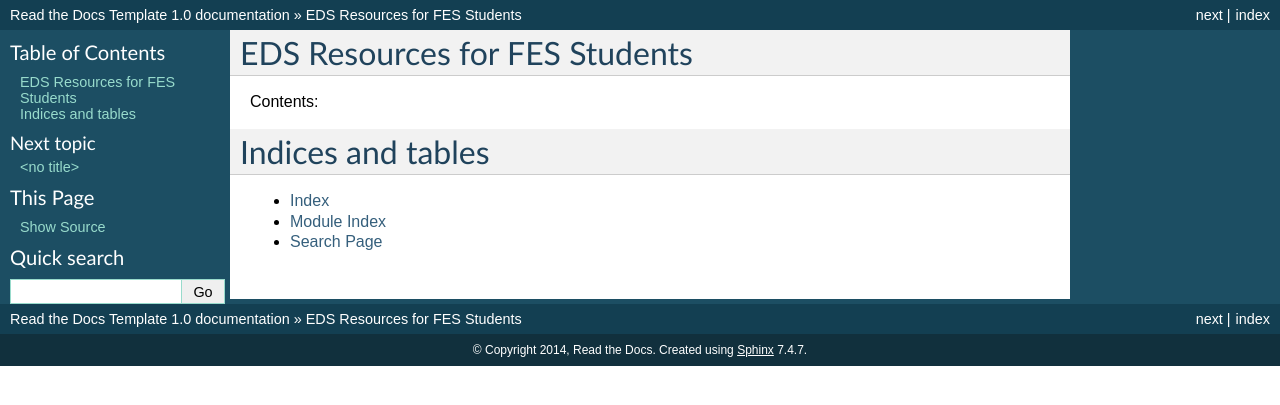
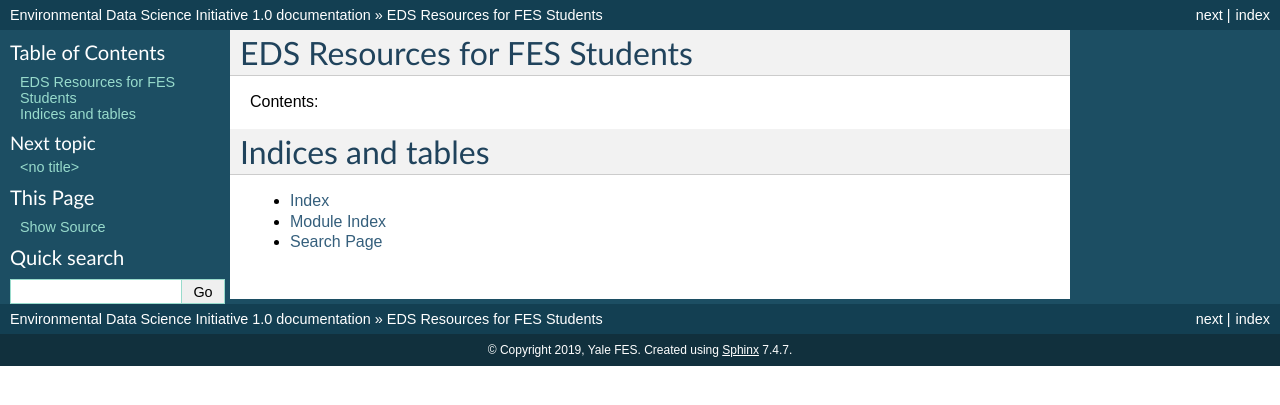
Before and after one commit to rajaoberison/edsy, a Sphinx documentation site: the page built from docs/index.rst, in a window 1280 px wide. Shown: the top 405 px of the page. Built offline with Sphinx 7.4.7, drawn with Linux system fonts in a browser that asks for light colours.

Commit message:
Update conf.py

```diff
--- a/docs/conf.py
+++ b/docs/conf.py
@@ -43,8 +43,8 @@ source_suffix = '.rst'
 master_doc = 'index'
 
 # General information about the project.
-project = u'Read the Docs Template'
-copyright = u'2014, Read the Docs'
+project = u'Environmental Data Science Initiative'
+copyright = u'2019, Yale FES'
 
 # The version info for the project you're documenting, acts as replacement for
 # |version| and |release|, also used in various other places throughout the
```
